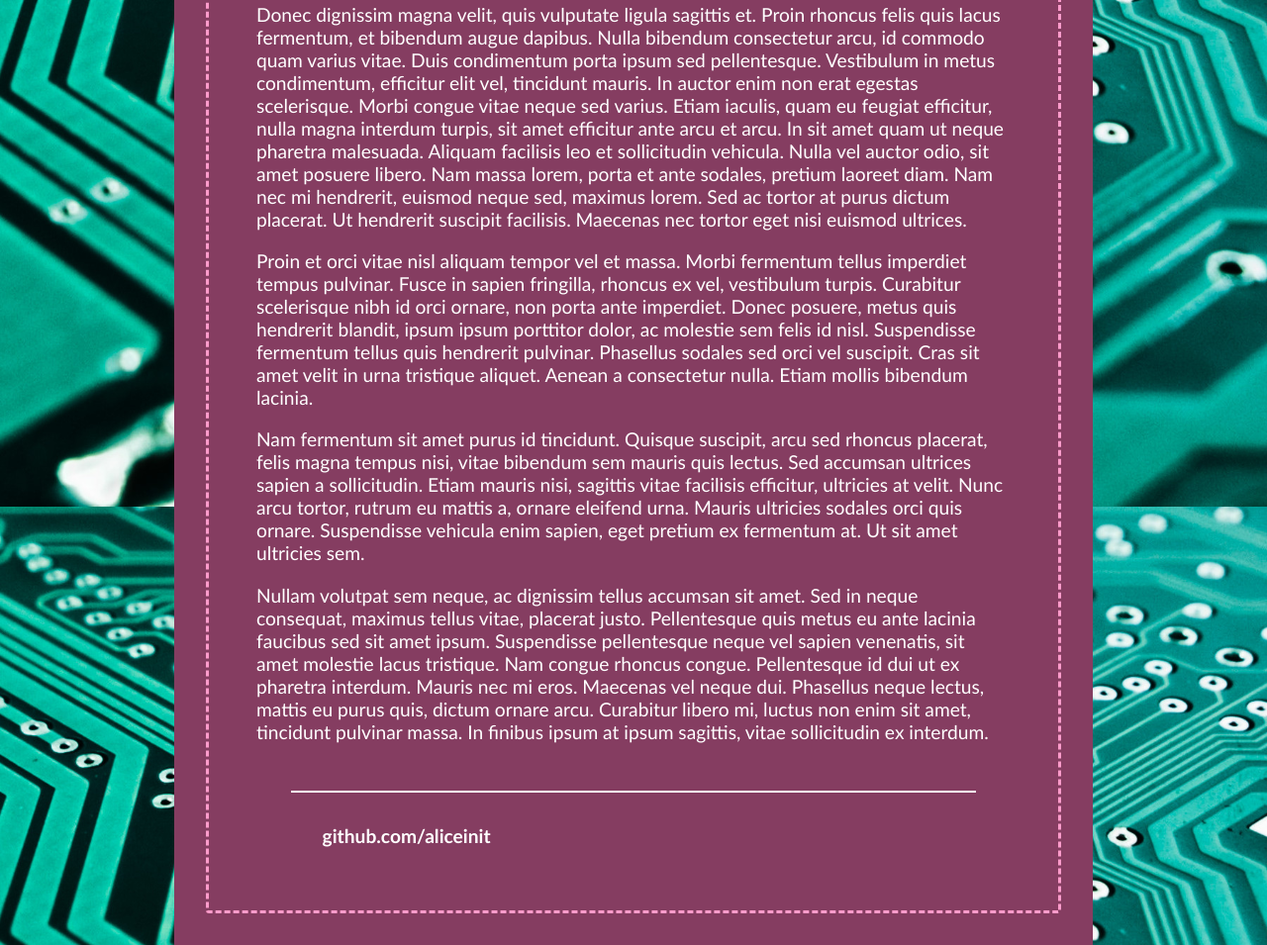
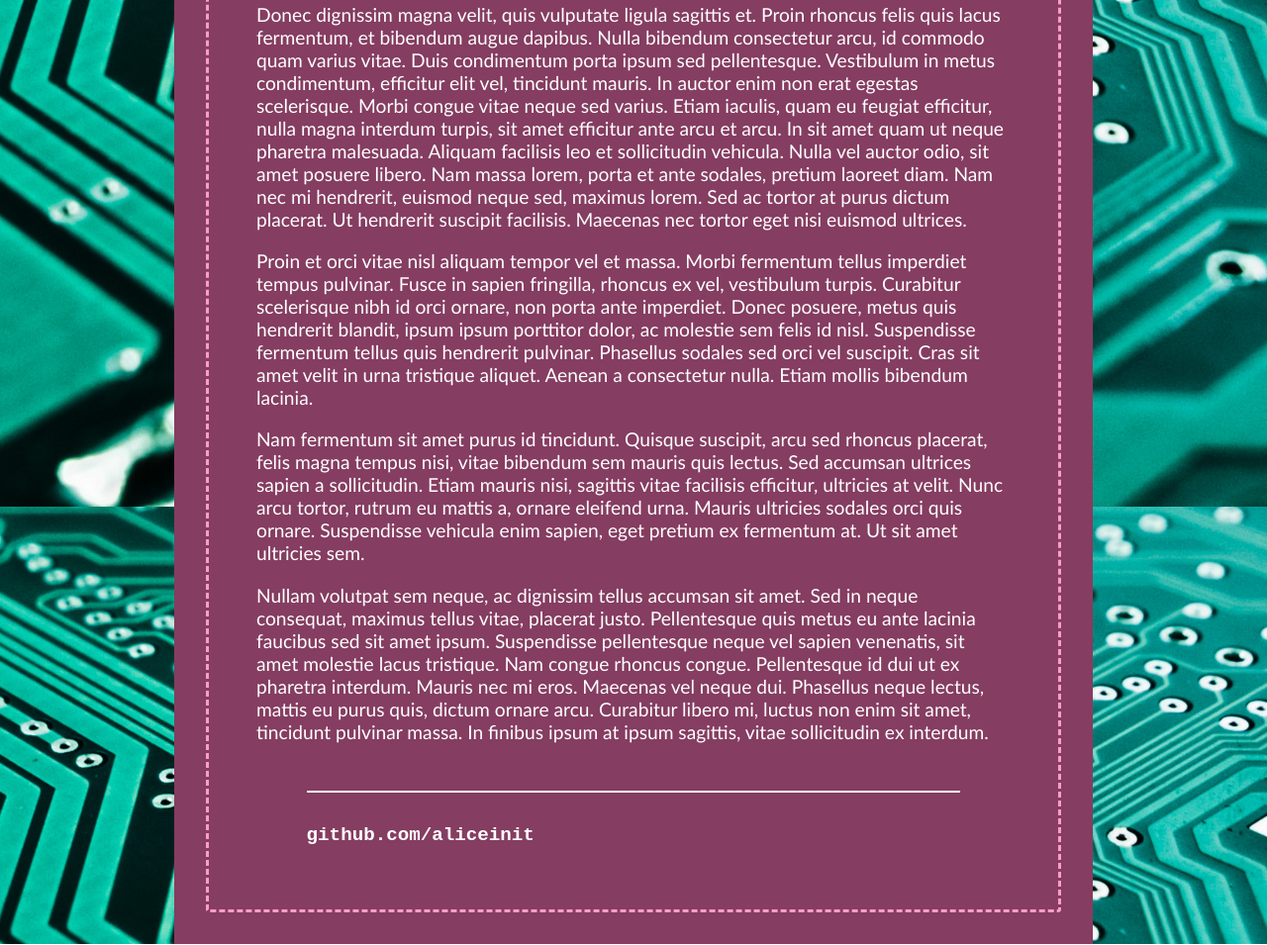
Before and after one commit to aliceinit/aliceinit.github.io, a plain HTML site: page index.html in a window 1280 px wide. Shown: the part 2048-3003 px from the top of the page at 99% size. Drawn offline with Linux system fonts and the light colour scheme.

Commit message:
Change font and padding on footer link

```diff
--- a/css/style.css
+++ b/css/style.css
@@ -102,7 +102,7 @@ footer {
     border-top: 2px white solid;
     margin: 3rem auto;
     width: 80%;
-    padding: 2rem 0 0 2rem;
+    padding-top: 2rem;
 }
 
 footer ul {
@@ -112,6 +112,7 @@ footer ul {
 }
 
 footer a {
+    font-family: 'Courier New', Courier, monospace;
     color: white;
     font-weight: bold;
     text-decoration: none;
```
